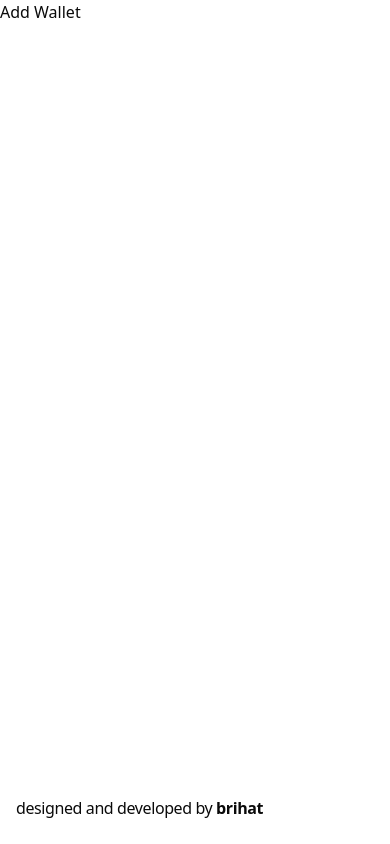
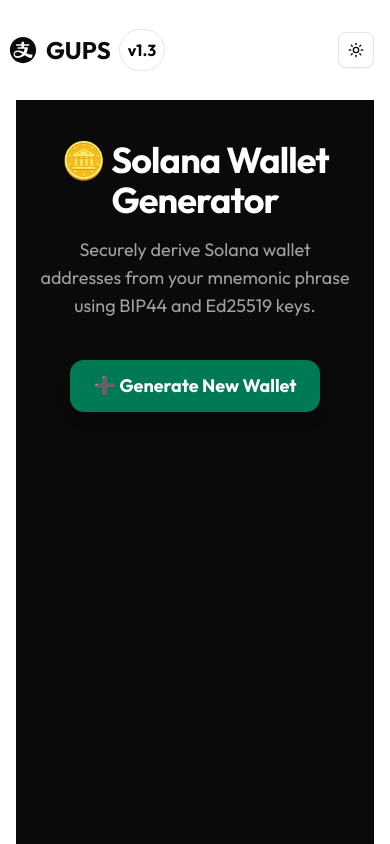
Before and after one commit to brihat2590/Web3-wallet, a Next.js app: page /solana in a window 390 px wide. Shown: the top 844 px of the page. Built offline with nearby package versions, Linux system fonts and the light colour scheme.

Commit message:
added eth and sol page

```diff
--- a/app/_components/Header.tsx
+++ b/app/_components/Header.tsx
@@ -3,6 +3,7 @@ import { ModeToggle } from "./Dark";
 
 export default function Header(){
   return(
+
                         <nav className="flex py-4  justify-between ">
 
                                 <div className="flex gap-2 items-center p-2 pl-2">
@@ -20,4 +21,5 @@ export default function Header(){
 
                 </nav>
 
+
 )}
--- a/app/_components/Hero.tsx
+++ b/app/_components/Hero.tsx
@@ -4,6 +4,7 @@ import { useState } from "react";
 import { generateMnemonic } from "bip39";
 import SolanaWallet from "../solana/page";
 import { EthereumWallet } from "../ethereum/page";
+import Link from "next/link";
 
 
 export default function HeroSection() {
@@ -18,7 +19,7 @@ export default function HeroSection() {
 
   return (
     <div className="flex flex-col mt-10">
-      <h1 className="text-7xl font-semibold tracking-tight font">
+      <h1 className="text-7xl font-semibold tracking-tight font-outfit">
         Gups supports multiple blockchains
       </h1>
       <p className="text-2xl tracking-tight font-light py-4 mt-2">
@@ -37,27 +38,29 @@ export default function HeroSection() {
       </div>
 
       <div className="flex gap-4 items-center py-4 mt-2">
-        <button
-          onClick={() => setSelectedChain("solana")}
+      <Link href={"/solana"}><button
+
           className="px-6 py-2 border border-white text-white rounded-lg
             hover:bg-pink-600 hover:border-pink-400 hover:text-white
             transition-all duration-300"
         >
           Solana
-        </button>
+        </button></Link>
 
+        <Link href={"/ethereum"}>
         <button
-          onClick={() => setSelectedChain("ethereum")}
+
           className="px-6 py-2 border border-white text-white rounded-lg
             hover:text-white hover:bg-indigo-600 hover:border-indigo-400
             transition-all duration-300"
         >
           Ethereum
         </button>
+
+        </Link>
       </div>
 
-      {selectedChain === "solana" && <SolanaWallet mnemonic={mnemonic} />}
-      {selectedChain === "ethereum" && <EthereumWallet mnemonic={mnemonic} />}
+
     </div>
   );
 }
--- a/app/ethereum/page.tsx
+++ b/app/ethereum/page.tsx
@@ -1,28 +1,82 @@
 "use client"
-import { useState } from "react";
-import { mnemonicToSeed } from "bip39";
-import { Wallet, HDNodeWallet } from "ethers";
 
-export const EthereumWallet = ({mnemonic}:any) => {
-    const [currentIndex, setCurrentIndex] = useState(0);
-    const [addresses, setAddresses] = useState<string[]>([]);
+import { useState } from "react"
+import { mnemonicToSeed } from "bip39"
+import { Wallet, HDNodeWallet } from "ethers"
+import { motion, AnimatePresence } from "framer-motion"
 
-    return (
-        <div>
-            <button onClick={async function() {
-                const seed = await mnemonicToSeed(mnemonic);
-                const derivationPath = `m/44'/60'/${currentIndex}'/0'`;
-                 const hdNode = HDNodeWallet.fromSeed(seed);
-                 const child = hdNode.derivePath(derivationPath);
-                 const privateKey = child.privateKey;
-                 const wallet = new Wallet(privateKey);
-                 setCurrentIndex(currentIndex + 1);
-                setAddresses([...addresses, wallet.address]);
-            }}>
-                Add ETH wallet
-            </button>
+interface EthereumWalletProps {
+  mnemonic: string
+}
 
-            {addresses.map((p, index) => <div key={index}> Eth - {p}</div>)}
-        </div>
-    )
+export const EthereumWallet = ({ mnemonic }: EthereumWalletProps) => {
+  const [currentIndex, setCurrentIndex] = useState(0)
+  const [addresses, setAddresses] = useState<string[]>([])
+  const [isGenerating, setIsGenerating] = useState(false)
+
+  const generateWallet = async () => {
+    setIsGenerating(true)
+    const seed = await mnemonicToSeed(mnemonic)
+    const derivationPath = `m/44'/60'/${currentIndex}'/0'`
+
+    const hdNode = HDNodeWallet.fromSeed(seed)
+    const child = hdNode.derivePath(derivationPath)
+    const wallet = new Wallet(child.privateKey)
+
+    setTimeout(() => {
+      setAddresses((prev) => [...prev, wallet.address])
+      setCurrentIndex((prev) => prev + 1)
+      setIsGenerating(false)
+    }, 1000)
+  }
+
+  return (
+    <div className="min-h-screen bg-[#0a0a0a] text-white px-6 py-10 flex flex-col items-center">
+      <h1 className="text-4xl md:text-5xl font-bold mb-4 text-center tracking-tight">
+        ✨ Ethereum Wallet Generator
+      </h1>
+      <p className="text-lg text-center max-w-xl mb-10 text-neutral-400">
+        Generate Ethereum wallet addresses from your mnemonic using HD derivation.
+      </p>
+
+      <button
+        onClick={generateWallet}
+        disabled={isGenerating}
+        className="bg-purple-700 hover:bg-purple-800 transition px-6 py-3 rounded-xl text-lg font-semibold shadow-lg disabled:opacity-50 disabled:cursor-not-allowed"
+      >
+        {isGenerating ? "Generating..." : "➕ Generate New Wallet"}
+      </button>
+
+      <AnimatePresence>
+        {isGenerating && (
+          <motion.div
+            initial={{ opacity: 0, scale: 0.9 }}
+            animate={{ opacity: 1, scale: 1 }}
+            exit={{ opacity: 0, scale: 0.9 }}
+            className="mt-8 text-sm text-purple-300"
+          >
+            🧠 Deriving HD path and computing address...
+          </motion.div>
+        )}
+      </AnimatePresence>
+
+      <div className="w-full max-w-2xl mt-12 space-y-4">
+        {addresses.map((address, index) => (
+          <motion.div
+            key={index}
+            initial={{ opacity: 0, y: 20 }}
+            animate={{ opacity: 1, y: 0 }}
+            transition={{ delay: index * 0.1 }}
+            className="bg-[#1a1a1a] border border-white/10 rounded-xl p-4 shadow-md"
+          >
+            <p className="text-sm font-mono text-purple-200 break-all">
+              <span className="font-bold text-purple-400">Wallet {index + 1}:</span> {address}
+            </p>
+          </motion.div>
+        ))}
+      </div>
+    </div>
+  )
 }
+
+export default EthereumWallet
--- a/app/globals.css
+++ b/app/globals.css
@@ -2,6 +2,16 @@
 @import "tw-animate-css";
 
 @custom-variant dark (&:is(.dark *));
+body {
+  margin: 0;
+  padding: 0;
+  font-family: var(--font-outfit), sans-serif;
+  -webkit-font-smoothing: antialiased;
+  -moz-osx-font-smoothing: grayscale;
+}
+:root {
+  font-family: var(--font-outfit), sans-serif;
+}
 
 :root {
   --radius: 0.625rem;
--- a/app/layout.tsx
+++ b/app/layout.tsx
@@ -5,6 +5,7 @@ import { Geist, Geist_Mono } from "next/font/google";
 import { Outfit } from "next/font/google";
 import "./globals.css";
 import Footer from "./_components/Footer";
+import Header from "./_components/Header";
 
 const geistSans = Geist({
   variable: "--font-geist-sans",
@@ -33,7 +34,7 @@ export default function RootLayout({
   return (
     <html lang="en">
       <body
-        className={`${geistMono.variable} ${geistSans.variable} ${outfit.variable} antialiased flex flex-col min-h-screen`}
+        className={`${outfit.variable} antialiased flex flex-col min-h-screen`}
       >
         <ThemeProvider
           attribute="class"
@@ -41,7 +42,9 @@ export default function RootLayout({
           enableSystem
           disableTransitionOnChange
         >
-          <main className="flex-grow">{children}</main>
+          <Header/>
+
+          <main className="flex-grow max-w-7xl mx-auto px-4 sm:px-6 lg:px-8 flex flex-col gap-4">{children}</main>
         </ThemeProvider>
         <Footer />
       </body>
--- a/app/page.tsx
+++ b/app/page.tsx
@@ -4,8 +4,8 @@ import HeroSection from "./_components/Hero"
 export default function Home(){
   return(
 
-    <div className="max-w-7xl mx-auto px-4 sm:px-6 lg:px-8 flex flex-col gap-4">
-      <Header/>
+    <div className="">
+
       <HeroSection/>
 
 
--- a/app/solana/page.tsx
+++ b/app/solana/page.tsx
@@ -1,41 +1,81 @@
 "use client"
 
-import { useState } from "react";
-import { Keypair } from "@solana/web3.js";
-import nacl from "tweetnacl";
-import { mnemonicToSeed } from "bip39";
-import { derivePath } from "ed25519-hd-key";
+import { useState } from "react"
+import { Keypair } from "@solana/web3.js"
+import nacl from "tweetnacl"
+import { mnemonicToSeed } from "bip39"
+import { derivePath } from "ed25519-hd-key"
+import { motion, AnimatePresence } from "framer-motion"
 
 export default function SolanaWallet({ mnemonic }: { mnemonic: string }) {
-  const [currentIndex, setCurrentIndex] = useState(0);
-  const [publicKeys, setPublicKeys] = useState<string[]>([]);
+  const [currentIndex, setCurrentIndex] = useState(0)
+  const [publicKeys, setPublicKeys] = useState<string[]>([])
+  const [isGenerating, setIsGenerating] = useState(false)
 
   const handleClick = async () => {
-    const seedBuffer = await mnemonicToSeed(mnemonic);
-    const seed = new Uint8Array(seedBuffer);
+    setIsGenerating(true)
+    const seedBuffer = await mnemonicToSeed(mnemonic)
+    const seed = new Uint8Array(seedBuffer)
 
-    // Convert seed to hex correctly
-    const seedHex = Buffer.from(seed).toString("hex");
+    const seedHex = Buffer.from(seed).toString("hex")
+    const path = `m/44'/501'/${currentIndex}'/0'`
+    const derivedSeed = derivePath(path, seedHex).key
 
-    // Correct derivation path for Solana
-    const path = `m/44'/501'/${currentIndex}'/0'`;
-    const derivedSeed = derivePath(path, seedHex).key;
+    const secretKey = nacl.sign.keyPair.fromSeed(derivedSeed).secretKey
+    const keypair = Keypair.fromSecretKey(secretKey)
 
-    // Generate keypair
-    const secretKey = nacl.sign.keyPair.fromSeed(derivedSeed).secretKey;
-    const keypair = Keypair.fromSecretKey(secretKey);
-
-    // Update state correctly
-    setCurrentIndex((prev) => prev + 1);
-    setPublicKeys((prevKeys) => [...prevKeys, keypair.publicKey.toBase58()]);
-  };
+    setTimeout(() => {
+      setCurrentIndex((prev) => prev + 1)
+      setPublicKeys((prevKeys) => [...prevKeys, keypair.publicKey.toBase58()])
+      setIsGenerating(false)
+    }, 1000)
+  }
 
   return (
-    <div>
-      <button onClick={handleClick}>Add Wallet</button>
-      {publicKeys.map((key, index) => (
-        <div key={index}>SOL-{key}</div> // ✅ Added key
-      ))}
+    <div className="min-h-screen bg-[#0a0a0a] text-white px-6 py-10 flex flex-col items-center">
+      <h1 className="text-4xl md:text-5xl font-bold mb-4 text-center tracking-tight">
+        🪙 Solana Wallet Generator
+      </h1>
+      <p className="text-lg text-center max-w-xl mb-10 text-neutral-400">
+        Securely derive Solana wallet addresses from your mnemonic phrase using BIP44 and Ed25519 keys.
+      </p>
+
+      <button
+        onClick={handleClick}
+        disabled={isGenerating}
+        className="bg-emerald-700 hover:bg-emerald-800 transition px-6 py-3 rounded-xl text-lg font-semibold shadow-lg disabled:opacity-50 disabled:cursor-not-allowed"
+      >
+        {isGenerating ? "Generating..." : "➕ Generate New Wallet"}
+      </button>
+
+      <AnimatePresence>
+        {isGenerating && (
+          <motion.div
+            initial={{ opacity: 0, scale: 0.9 }}
+            animate={{ opacity: 1, scale: 1 }}
+            exit={{ opacity: 0, scale: 0.9 }}
+            className="mt-8 text-sm text-emerald-300"
+          >
+            🧠 Deriving wallet and generating keypair...
+          </motion.div>
+        )}
+      </AnimatePresence>
+
+      <div className="w-full max-w-2xl mt-12 space-y-4">
+        {publicKeys.map((key, index) => (
+          <motion.div
+            key={index}
+            initial={{ opacity: 0, y: 20 }}
+            animate={{ opacity: 1, y: 0 }}
+            transition={{ delay: index * 0.1 }}
+            className="bg-[#1a1a1a] border border-white/10 rounded-xl p-4 shadow-md"
+          >
+            <p className="text-sm font-mono text-emerald-200 break-all">
+              <span className="font-bold text-emerald-400">Wallet {index + 1}:</span> {key}
+            </p>
+          </motion.div>
+        ))}
+      </div>
     </div>
-  );
+  )
 }
--- a/package.json
+++ b/package.json
@@ -17,6 +17,7 @@
     "clsx": "^2.1.1",
     "ed25519-hd-key": "^1.3.0",
     "ethers": "^6.13.5",
+    "framer-motion": "^12.6.5",
     "lucide-react": "^0.487.0",
     "next": "15.2.4",
     "next-themes": "^0.4.6",
```
Also changed, not shown: 1 other file (tests, documents, lock files or other folders). Lines whose indentation alone changed are shown as unchanged.
